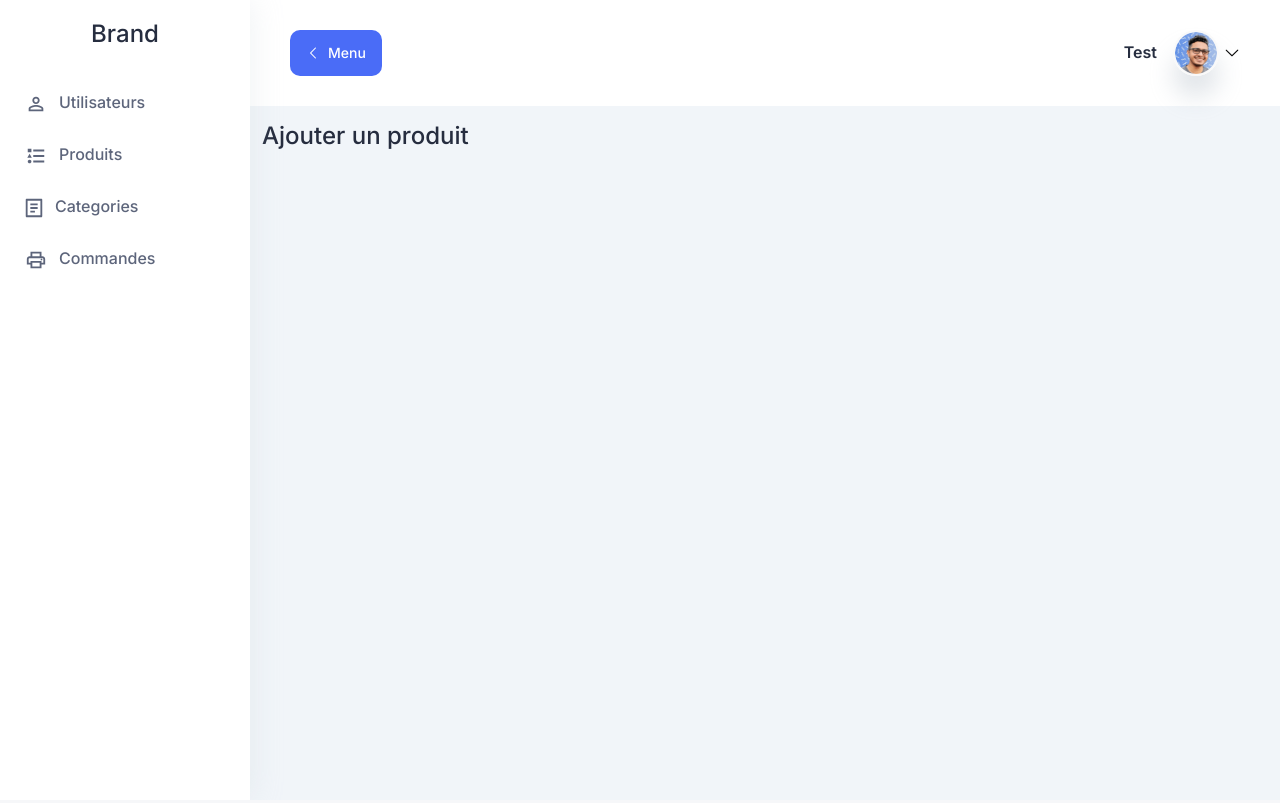
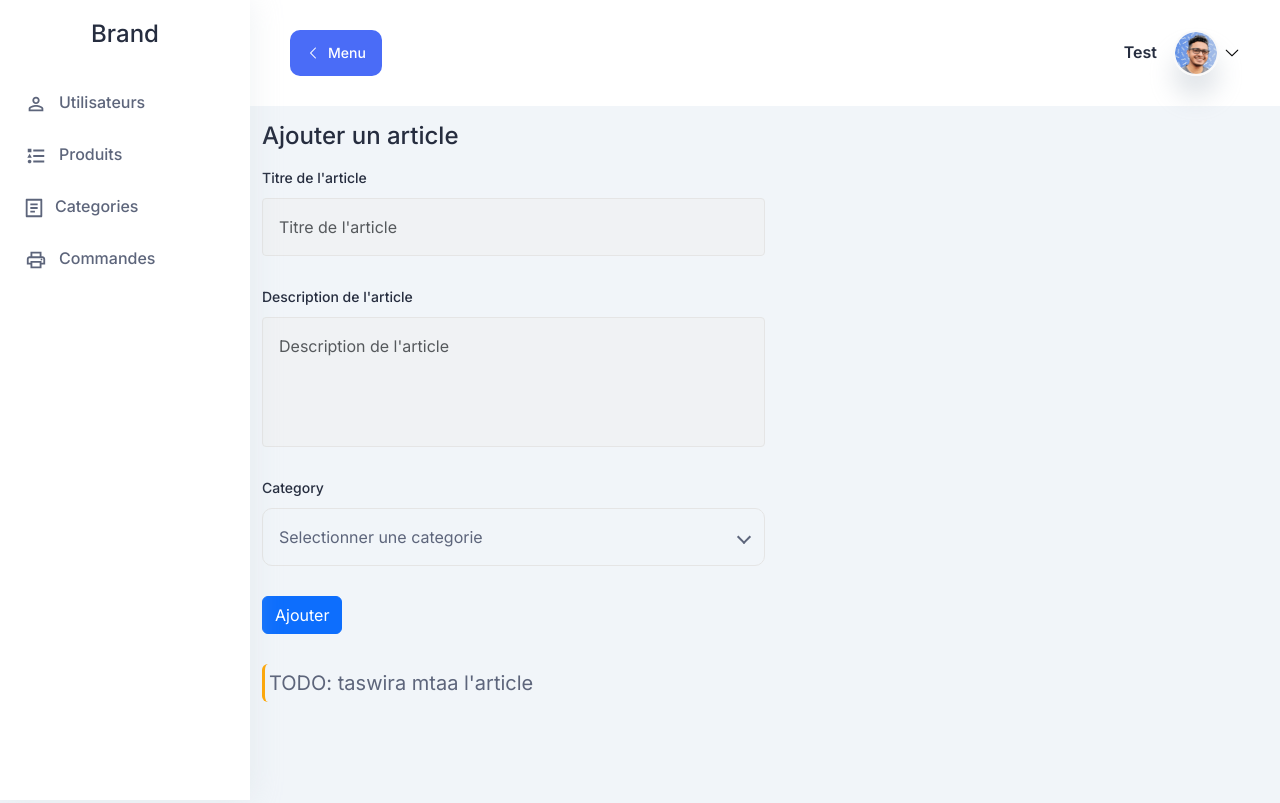
Before and after one commit to MrF0o/online-shop, a PHP site: page /admin/ajout.php?type=produit in a window 1280 px wide. Before the commit the page ends 269 px from the top, so only its background shows below. Run offline with PHP 8.4, Linux system fonts and the light colour scheme; the visitor is signed in with stand-in values (Sample User, id 1); tables that the repository leaves empty or names only in its code hold one stand-in row (values such as "Sample post").

Commit message:
ajout des categories w articles

```diff
--- a/admin/ajout.php
+++ b/admin/ajout.php
@@ -4,10 +4,56 @@
     session_start();
 }
 
-// ken mch logged in redirecti lel login
+include '../config.php';
+
+$msg = [];
+
+// ken mch logged in wla mahouch admin redirecti lel login
 if (isset($_SESSION['login']) && isset($_SESSION['is_admin'])) {
+
+    if (isset($_POST['add_cat'])) {
+        $msg['type'] = 'cat';
+        if (!empty($_POST['cat_title'])) {
+            $libelle = mysqli_escape_string($db, $_POST['cat_title']);
+
+            $query = "INSERT INTO categories(label) VALUES('$libelle')";
+            mysqli_query($db, $query);
+
+            $msg['success'] = true;
+        } else {
+            $msg['success'] = false;
+            $msg['msg'] = 'Libllé est vide!';
+        }
+    }
+
+    if (isset($_POST['add_prod'])) {
+        $msg['type'] = 'prod';
+        if (!empty($_POST['category']) && !empty($_POST['product_title']) && !empty($_POST['product_desc'])) {
+            $title = mysqli_escape_string($db, $_POST['product_title']);
+            $desc = mysqli_escape_string($db, $_POST['product_desc']);
+            $cat_id = mysqli_escape_string($db, $_POST['category']);
+
+            $query = "INSERT INTO article(title, description, category_id) VALUES('$title', '$desc', '$cat_id')";
+            mysqli_query($db, $query);
+
+            $msg['success'] = true;
+        } else {
+            $msg['success'] = false;
+            $msg['msg'] = 'Au moins un des champs est vide.';
+        }
+    }
 } else {
     header('Location: login.php');
+}
+
+// ken bch yajouti produit donc lazem njibou liste
+// des categories bech naamlouha f select dropdown
+if ($_GET['type'] == 'produit') {
+    $sql = "SELECT * FROM categories";
+    $res = mysqli_query($db, $sql);
+
+    // nvm the naming :) !!
+    $cats = mysqli_fetch_all($res, MYSQLI_ASSOC);
 }
 
 
@@ -20,18 +66,94 @@
 <main class="main-wrapper">
     <?php include 'navbar.php' ?>
     <div class="container mt-3">
+
         <?php if ($_GET['type'] == 'produit') : ?>
 
-            <h3>Ajouter un produit</h3>
+            <?php if (count($msg)) : ?>
+                <div class="col-md-6 mt-3">
+                    <?php if ($msg['success']) : ?>
+                        <p class="alert alert-success">Produit ajouté avec succée.</p>
+                    <?php else : ?>
+                        <p class="alert alert-danger"><?php echo $msg['msg'] ?></p>
+                    <?php endif ?>
+                </div>
+            <?php endif ?>
+
+            <h3>Ajouter un article</h3>
+
+            <div class="col-md-6 mt-3">
+                <form action="" method="POST">
+
+                    <div class="input-style-2">
+                        <label for="product_title">Titre de l'article</label>
+                        <input type="text" name="product_title" id="product_title" class="form-control" placeholder="Titre de l'article">
+                    </div>
+                    <div class="input-style-2">
+                        <label for="product_desc">Description de l'article</label>
+                        <textarea type="text" name="product_desc" id="product_desc" class="form-control" rows="4" placeholder="Description de l'article"></textarea>
+                    </div>
+                    <div class="select-style-1">
+                        <label>Category</label>
+                        <div class="select-position">
+                            <select name="category">
+                                <option value="">Selectionner une categorie</option>
+                                <?php if (isset($cats)) : ?>
+                                    <?php foreach ($cats as $cat) : ?>
+                                        <option value="<?php echo $cat['id'] ?>"><?php echo $cat['label'] ?></option>
+                                    <?php endforeach ?>
+                                <?php endif ?>
+                            </select>
+                        </div>
+                    </div>
+
+                    <div class="input-style-2">
+                        <button name="add_prod" type="submit" class="btn btn-primary">Ajouter</button>
+                    </div>
+
+                </form>
+
+                <blockquote class="blockquote rounded p-1" style="border-left: 3px solid orange">
+                    TODO: taswira mtaa l'article
+                </blockquote>
+            </div>
 
         <?php endif ?>
 
         <?php if ($_GET['type'] == 'categorie') : ?>
+            <?php if (count($msg)) : ?>
+                <div class="col-md-6 mt-3">
+                    <?php if ($msg['success']) : ?>
+                        <p class="alert alert-success">Categorie ajouté avec succée.</p>
+                    <?php else : ?>
+                        <p class="alert alert-danger"><?php echo $msg['msg'] ?></p>
+                    <?php endif ?>
+                </div>
+            <?php endif ?>
 
             <h4>Ajouter une Categorie</h4>
+
+            <div class="col-md-6 mt-3">
+                <form action="" method="POST">
+
+                    <div class="input-style-2">
+                        <label for="cat_title">Libellé de categorie</label>
+                        <input type="text" name="cat_title" id="cat_title" class="form-control" placeholder="Libellé de categorie">
+                    </div>
+                    <div class="input-style-2">
+                        <button name="add_cat" type="submit" class="btn btn-primary">Ajouter</button>
+                    </div>
+                </form>
+            </div>
 
         <?php endif ?>
     </div>
 </main>
 
+<script>
+    // ala 5ater lpage taamel resubmit lel form
+    if ( window.history.replaceState ) {
+        window.history.replaceState( null, null, window.location.href );
+    }
+</script>
+
 <?php include 'footer.php' ?>
```
